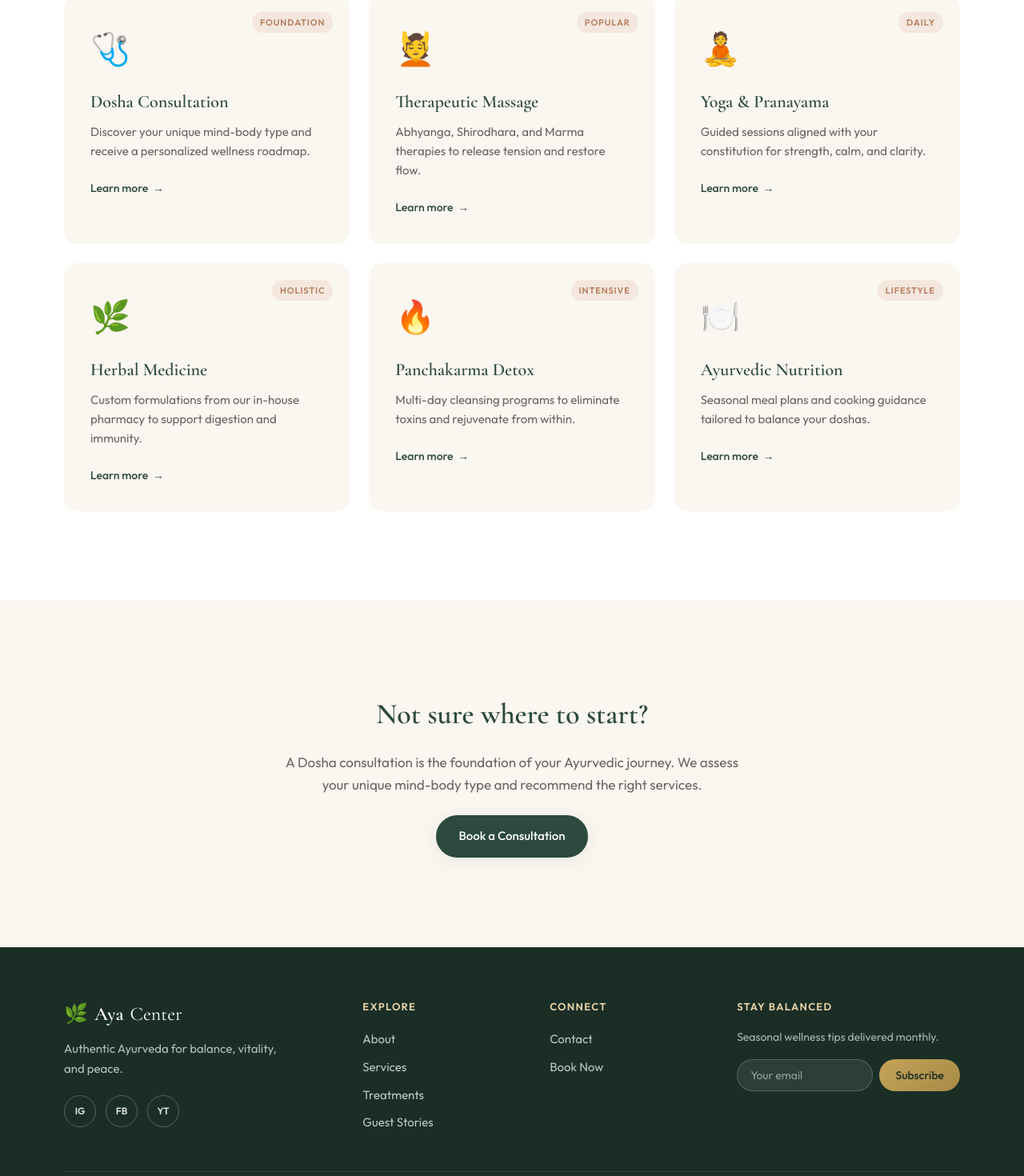
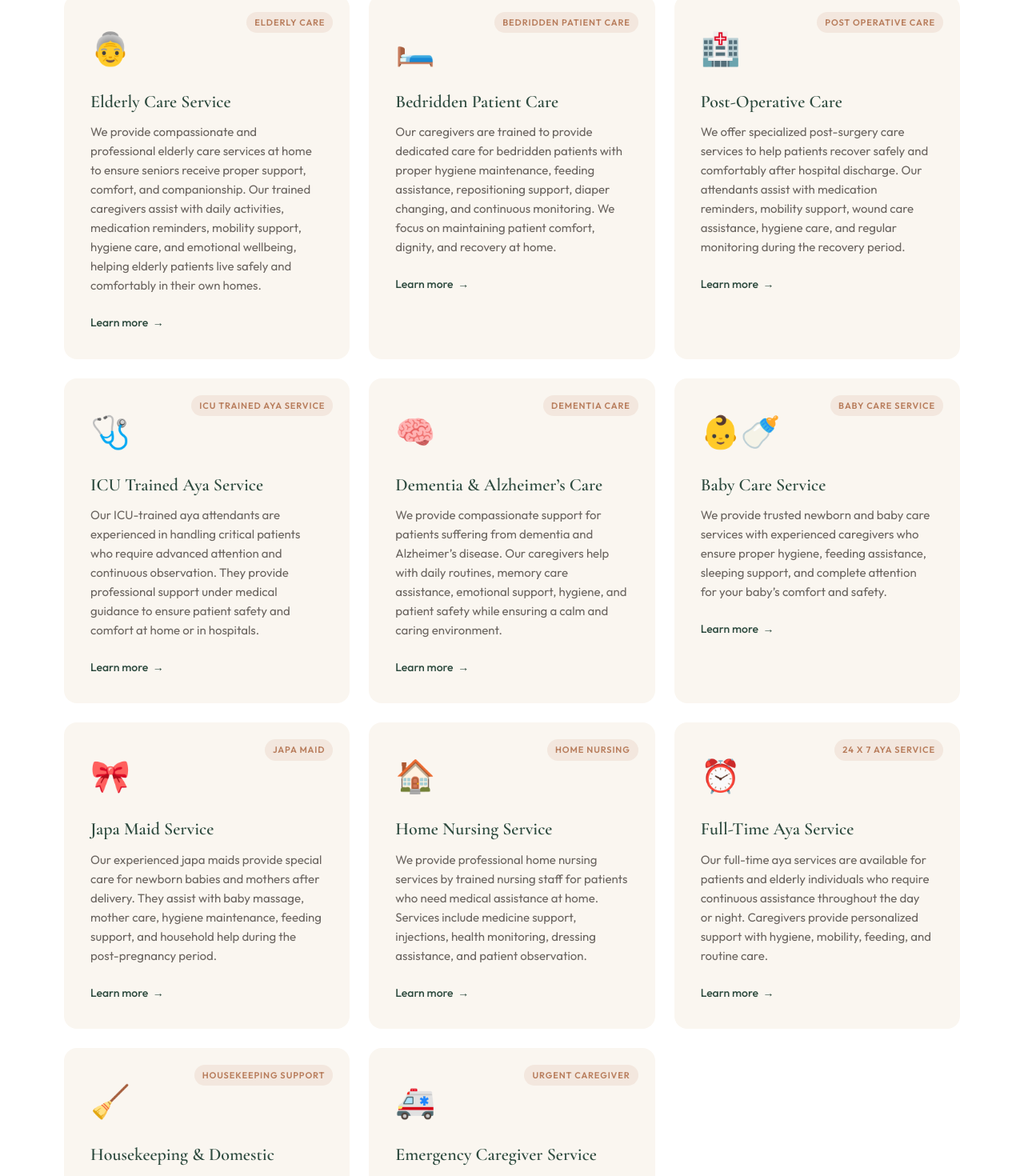
Before and after one commit to Dibakar204/ReactDevelopment, a React (Vite) app in the folder aya-center/: page /services in a window 1280 px wide. Shown: the part 524-1994 px from the top of the page at 80% size. Built offline with nearby package versions, Linux system fonts and the light colour scheme; no server answers.

Commit message:
new changes of content

```diff
--- a/aya-center/src/components/Contact.jsx
+++ b/aya-center/src/components/Contact.jsx
@@ -65,14 +65,14 @@ export default function Contact({ hideHeader = false }) {
               <span className="contact__icon" aria-hidden="true">📍</span>
               <div>
                 <strong>Location</strong>
-                <p>124 Serenity Lane, Wellness District</p>
+                <p>Jagadishpur, Chamrail, Howrah, West Bengal 711114, India</p>
               </div>
             </li>
             <li>
               <span className="contact__icon" aria-hidden="true">📞</span>
               <div>
                 <strong>Phone</strong>
-                <p>+1 (555) 234-AYUR</p>
+                <p>+91 8910645639</p>
               </div>
             </li>
             <li>
@@ -86,10 +86,21 @@ export default function Contact({ hideHeader = false }) {
               <span className="contact__icon" aria-hidden="true">🕐</span>
               <div>
                 <strong>Hours</strong>
-                <p>Mon – Sat: 8am – 7pm · Sun: 9am – 4pm</p>
+                <p>Mon – Sat: 10am – 5pm · Sun: off</p>
               </div>
             </li>
           </ul>
+          <div className="contact__map" style={{marginTop:30}}>
+            <iframe
+              title="Aya Center Location"
+              src="https://www.google.com/maps/embed?pb=!1m14!1m12!1m3!1d192.08983547379506!2d88.29754078100454!3d22.63994705045624!2m3!1f0!2f0!3f0!3m2!1i1024!2i768!4f13.1!5e1!3m2!1sen!2sin!4v1779868216599!5m2!1sen!2sin"
+              frameBorder="0"
+              allowFullScreen=""
+              width="100%"
+              height="250"
+              zoom="-50"
+            />
+          </div>
         </div>
 
         <form className="contact__form" onSubmit={handleSubmit}>
--- a/aya-center/src/components/Header.css
+++ b/aya-center/src/components/Header.css
@@ -6,6 +6,7 @@
   z-index: 100;
   height: var(--header-height);
   transition: background 0.3s ease, box-shadow 0.3s ease;
+  background-color: #fff;
 }
 
 .header--scrolled,
@@ -39,6 +40,7 @@
 
 .header__logo-icon {
   font-size: 1.75rem;
+  width: 164px;
 }
 
 .header__logo strong {
--- a/aya-center/src/components/Header.jsx
+++ b/aya-center/src/components/Header.jsx
@@ -2,6 +2,7 @@ import { useState, useEffect } from 'react'
 import { NavLink, Link, useLocation } from 'react-router-dom'
 import EnquireModal from './EnquireModal'
 import './Header.css'
+import logo from '../assets/LGAC-logo.png'
 
 const navLinks = [
   { to: '/about', label: 'About' },
@@ -41,14 +42,16 @@ export default function Header() {
       <header className={`header ${scrolled ? 'header--scrolled' : ''} ${menuOpen ? 'header--menu-open' : ''}`}
         style={{
           backgroundColor:
-            location.pathname === "/" ? "transparent" : "#ccccccc7",
+            location.pathname === "/" ? "transparent" : "#fff",
         }}>
         <div className="container header__inner">
           <Link to="/" className="header__logo" onClick={closeMenu}>
-            <span className="header__logo-icon" aria-hidden="true">🌿</span>
-            <span className="header__logo-text">
+            <span className="header__logo-icon" aria-hidden="true">
+              <img src={logo} alt="Aya Center Logo" />
+            </span>
+            {/* <span className="header__logo-text">
               <strong>Aya</strong> Center
-            </span>
+            </span> */}
           </Link>
 
           <nav className={`header__nav ${menuOpen ? 'header__nav--open' : ''}`}>
--- a/aya-center/src/data/services.js
+++ b/aya-center/src/data/services.js
@@ -1,38 +1,68 @@
 export const services = [
   {
-    icon: '🩺',
-    title: 'Dosha Consultation',
-    desc: 'Discover your unique mind-body type and receive a personalized wellness roadmap.',
-    tag: 'Foundation',
+    icon: '👵',
+    title: 'Elderly Care Service',
+    desc: 'We provide compassionate and professional elderly care services at home to ensure seniors receive proper support, comfort, and companionship. Our trained caregivers assist with daily activities, medication reminders, mobility support, hygiene care, and emotional wellbeing, helping elderly patients live safely and comfortably in their own homes.',
+    tag: 'elderly care',
   },
   {
-    icon: '💆',
-    title: 'Therapeutic Massage',
-    desc: 'Abhyanga, Shirodhara, and Marma therapies to release tension and restore flow.',
-    tag: 'Popular',
+    icon: '🛏️',
+    title: 'Bedridden Patient Care',
+    desc: 'Our caregivers are trained to provide dedicated care for bedridden patients with proper hygiene maintenance, feeding assistance, repositioning support, diaper changing, and continuous monitoring. We focus on maintaining patient comfort, dignity, and recovery at home.',
+    tag: 'bedridden patient care',
   },
   {
-    icon: '🧘',
-    title: 'Yoga & Pranayama',
-    desc: 'Guided sessions aligned with your constitution for strength, calm, and clarity.',
-    tag: 'Daily',
+    icon: '🏥',
+    title: 'Post-Operative Care',
+    desc: 'We offer specialized post-surgery care services to help patients recover safely and comfortably after hospital discharge. Our attendants assist with medication reminders, mobility support, wound care assistance, hygiene care, and regular monitoring during the recovery period.',
+    tag: 'post operative care',
   },
   {
-    icon: '🌿',
-    title: 'Herbal Medicine',
-    desc: 'Custom formulations from our in-house pharmacy to support digestion and immunity.',
-    tag: 'Holistic',
+    icon: '🩺',
+    title: 'ICU Trained Aya Service',
+    desc: 'Our ICU-trained aya attendants are experienced in handling critical patients who require advanced attention and continuous observation. They provide professional support under medical guidance to ensure patient safety and comfort at home or in hospitals.',
+    tag: 'ICU trained aya service',
   },
   {
-    icon: '🔥',
-    title: 'Panchakarma Detox',
-    desc: 'Multi-day cleansing programs to eliminate toxins and rejuvenate from within.',
-    tag: 'Intensive',
+    icon: '🧠',
+    title: 'Dementia & Alzheimer’s Care',
+    desc: 'We provide compassionate support for patients suffering from dementia and Alzheimer’s disease. Our caregivers help with daily routines, memory care assistance, emotional support, hygiene, and patient safety while ensuring a calm and caring environment.',
+    tag: 'dementia care',
   },
   {
-    icon: '🍽️',
-    title: 'Ayurvedic Nutrition',
-    desc: 'Seasonal meal plans and cooking guidance tailored to balance your doshas.',
-    tag: 'Lifestyle',
+    icon: '👶🍼',
+    title: 'Baby Care Service',
+    desc: 'We provide trusted newborn and baby care services with experienced caregivers who ensure proper hygiene, feeding assistance, sleeping support, and complete attention for your baby’s comfort and safety.',
+    tag: 'baby care service',
+  },
+  {
+    icon: '🎀',
+    title: 'Japa Maid Service',
+    desc: 'Our experienced japa maids provide special care for newborn babies and mothers after delivery. They assist with baby massage, mother care, hygiene maintenance, feeding support, and household help during the post-pregnancy period.',
+    tag: 'japa maid',
+  },
+  {
+    icon: '🏠',
+    title: 'Home Nursing Service',
+    desc: 'We provide professional home nursing services by trained nursing staff for patients who need medical assistance at home. Services include medicine support, injections, health monitoring, dressing assistance, and patient observation.',
+    tag: 'home nursing',
+  },
+  {
+    icon: '⏰',
+    title: 'Full-Time Aya Service',
+    desc: 'Our full-time aya services are available for patients and elderly individuals who require continuous assistance throughout the day or night. Caregivers provide personalized support with hygiene, mobility, feeding, and routine care.',
+    tag: '24 X 7 aya service',
+  },
+  {
+    icon: '🧹',
+    title: 'Housekeeping & Domestic Support',
+    desc: 'We also provide reliable housekeeping and domestic assistance services including cleaning, cooking support, patient meal preparation, and maintaining hygiene in the home environment.',
+    tag: 'housekeeping support',
+  },
+  {
+    icon: '🚑',
+    title: 'Emergency Caregiver Service',
+    desc: 'We offer emergency caregiver arrangements for urgent patient care needs. Our team is available to provide quick support with trained attendants for home or hospital assistance.',
+    tag: 'urgent caregiver',
   },
 ]
```
Also changed, not shown: aya-center/src/assets/LGAC-logo.png (added).
